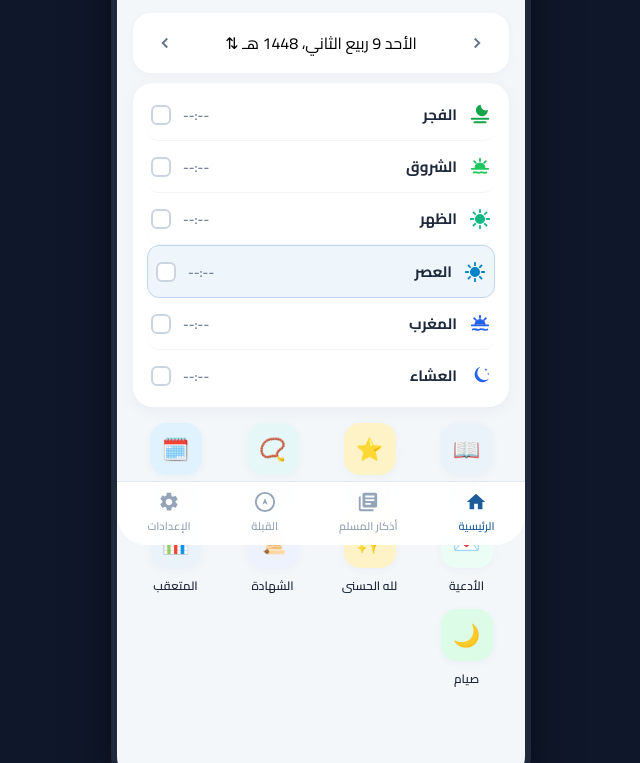
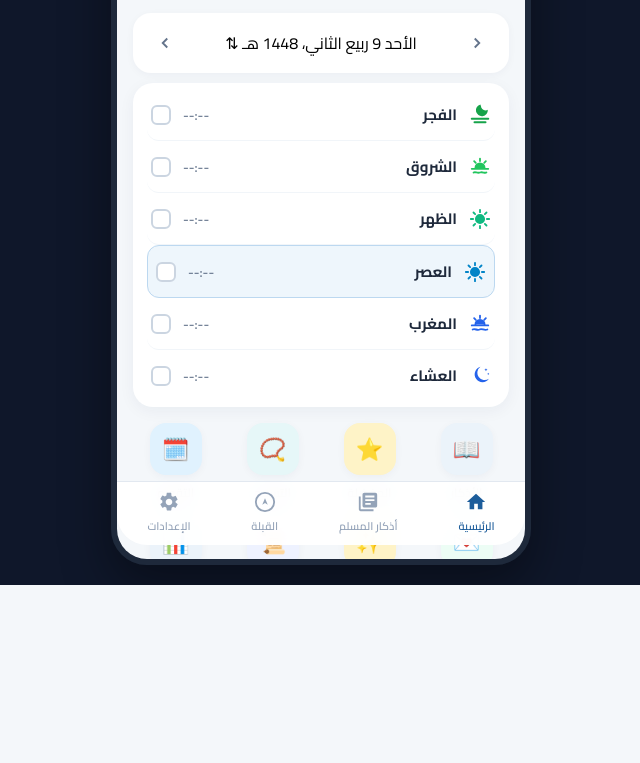
Before and after one commit to sultraksa-prog/alhayat-altayyiba, a plain HTML site: page index.html in a window 1280 px wide. Shown: the part 255-1018 px from the top of the page, without its empty margins (319-959 px from the left). After the commit the page ends 840 px from the top, so only its background shows below. Drawn offline with nearby package versions, Linux system fonts and the light colour scheme; no server answers.

Commit message:
Refactor CSS for layout and scrolling behavior
Updated CSS styles for html and body elements, adjusted app-container dimensions, and modified overflow behaviors.

```diff
--- a/css/style.css
+++ b/css/style.css
@@ -78,12 +78,21 @@
   -webkit-tap-highlight-color: transparent;
 }
 
-html, body {
+html {
+  width: 100%;
+  height: 100%;
+  overflow-x: hidden;
+  background-color: var(--bg-app);
+}
+
+body {
   width: 100%;
   min-height: 100%;
   overflow-x: hidden;
+  overflow-y: auto; /* تفعيل التمرير العمودي الطبيعي */
   background-color: var(--bg-app);
-  overscroll-behavior-y: contain; /* تعطيل سحب التحديث للمتصفح مع الحفاظ الكامل على سلاسة التمرير */
+  -webkit-overflow-scrolling: touch;
+  overscroll-behavior-y: none;
 }
 
 .app-container {
@@ -93,7 +102,6 @@ html, body {
   background-color: var(--bg-app);
   margin: 0 auto;
   position: relative;
-  overflow-x: hidden;
   padding-bottom: 80px;
 }
 
@@ -103,14 +111,23 @@ html, body {
     display: flex;
     justify-content: center;
     align-items: center;
+    min-height: 100vh;
     padding: 20px 0;
+    overflow-y: auto;
   }
   .app-container {
     max-width: 420px;
-    min-height: 840px;
+    height: 840px; /* تثبيت إطار الجوال في شاشة الكمبيوتر */
+    max-height: 92vh;
     border-radius: 36px;
     box-shadow: 0 20px 50px rgba(0, 0, 0, 0.4);
     border: 6px solid #1E293B;
+    overflow-y: auto !important; /* تفعيل التمرير بعجلة الماوس واللمس داخل إطار الجوال */
+    overflow-x: hidden;
+    scrollbar-width: none; /* إخفاء شريط التمرير ليظهر كتطبيق هاتف حقيقي */
+  }
+  .app-container::-webkit-scrollbar {
+    display: none;
   }
 }
 
```
